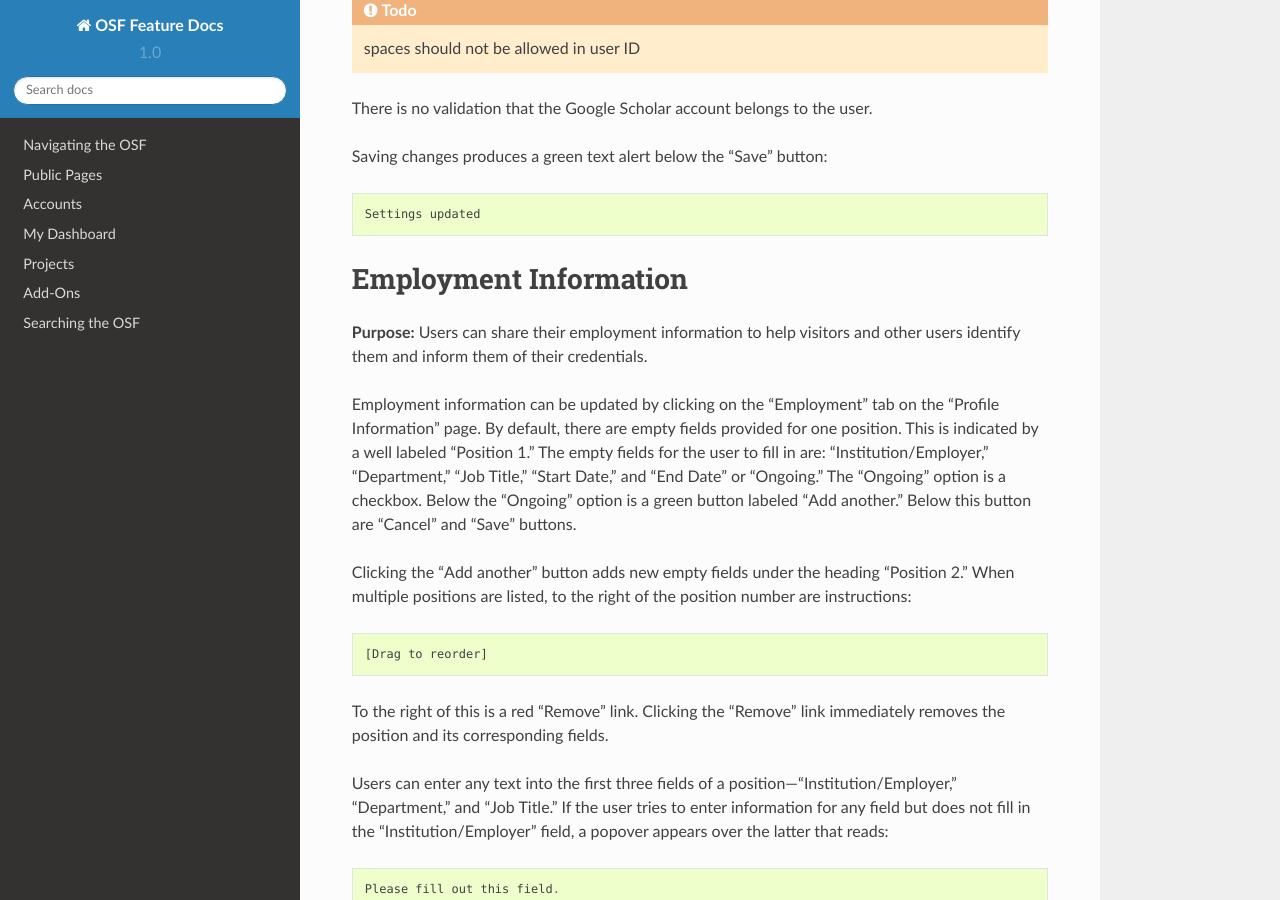
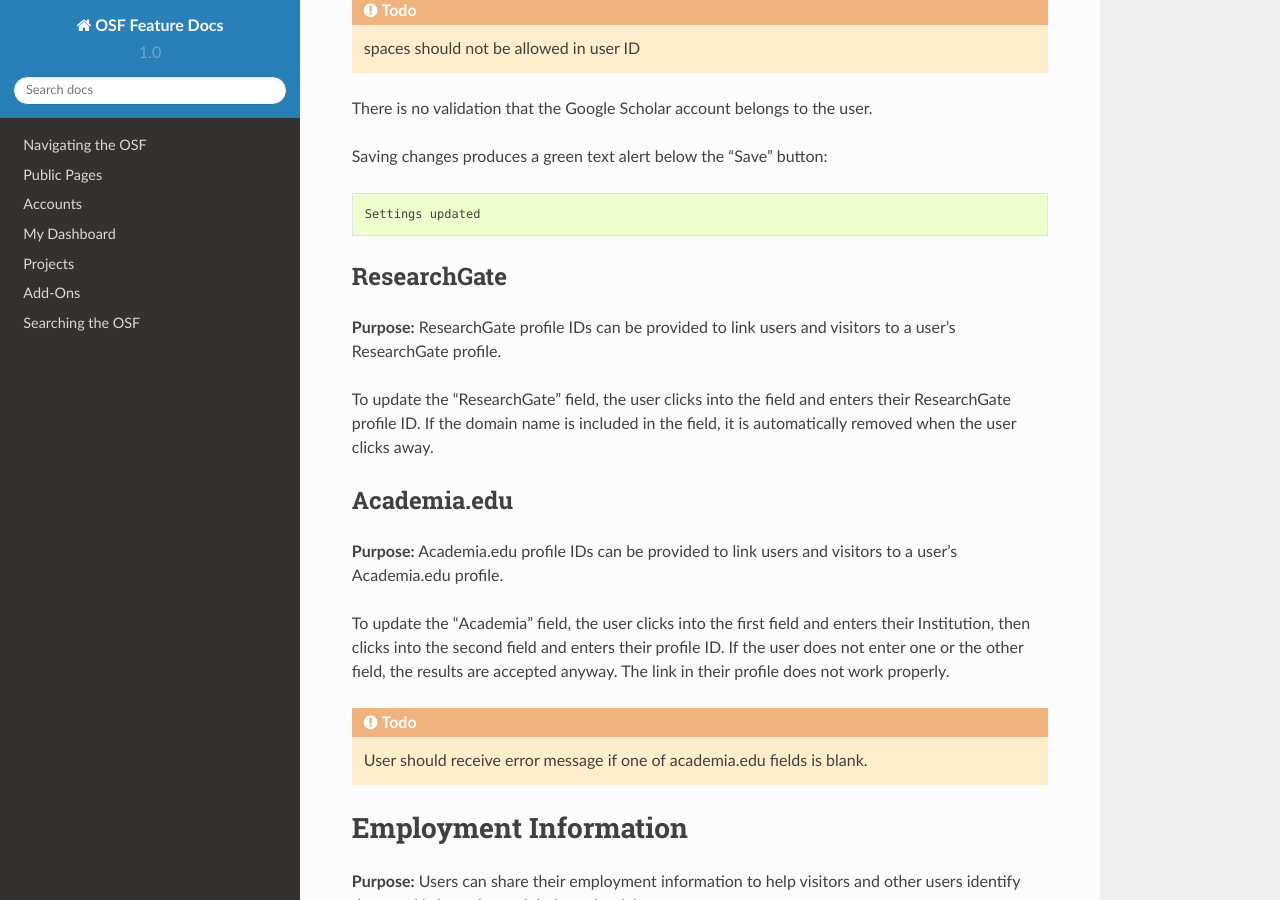
Before and after one commit to CenterForOpenScience/OSFDocs, a Sphinx documentation site: the page built from docs/accounts/profiles.rst, in a window 1280 px wide and 900 px high, scrolled down 8069 px. Built offline with Sphinx 7.4.7 and the Read the Docs theme 2.0.0, drawn with Linux system fonts in a browser that asks for light colours.

Commit message:
academia.edu and researchgate

```diff
--- a/docs/accounts/profiles.rst
+++ b/docs/accounts/profiles.rst
@@ -272,6 +272,21 @@
 
     Settings updated
 
+ResearchGate
+^^^^^^^^^^^^^
+**Purpose:** ResearchGate profile IDs can be provided to link users and visitors to a user's ResearchGate profile.
+
+To update the "ResearchGate" field, the user clicks into the field and enters their ResearchGate profile ID. If the domain name is included in the field,
+it is automatically removed when the user clicks away.
+
+Academia.edu
+^^^^^^^^^^^^^
+**Purpose:** Academia.edu profile IDs can be provided to link users and visitors to a user's Academia.edu profile.
+
+To update the "Academia" field, the user clicks into the first field and enters their Institution, then clicks into the second field and enters their profile ID. If the user does not enter one or the other field, the results are accepted anyway. The link in their profile does not work properly.
+
+.. todo:: User should receive error message if one of academia.edu fields is blank.
+
 Employment Information
 ---------------------
 **Purpose:** Users can share their employment information to help visitors and other users identify them and inform them of their credentials.
```
